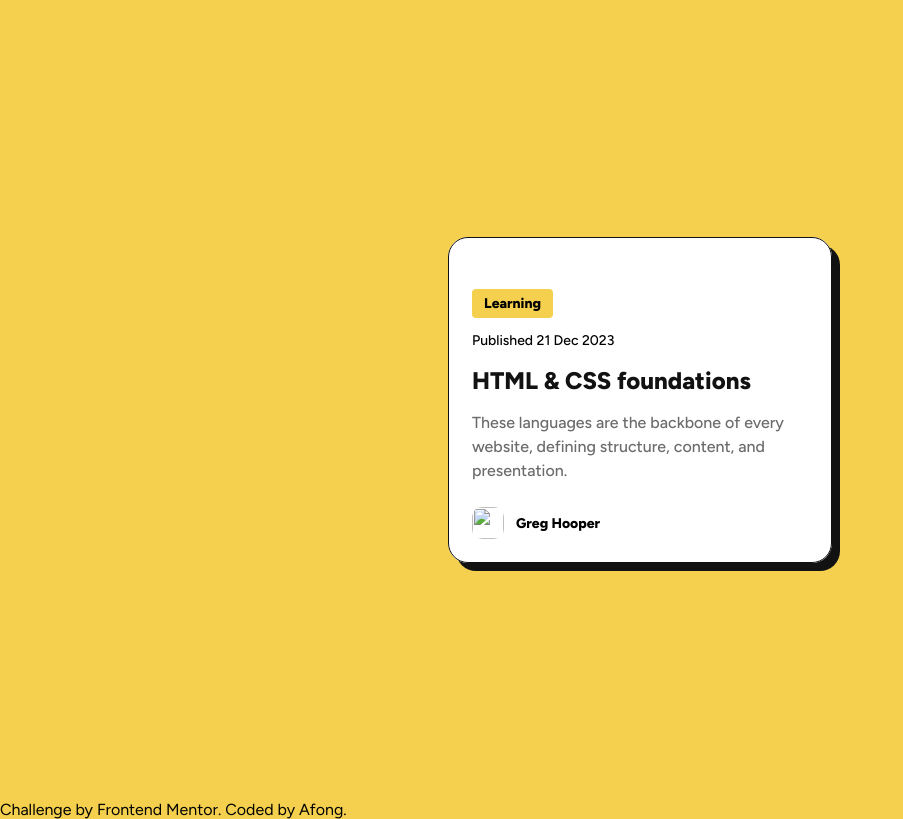
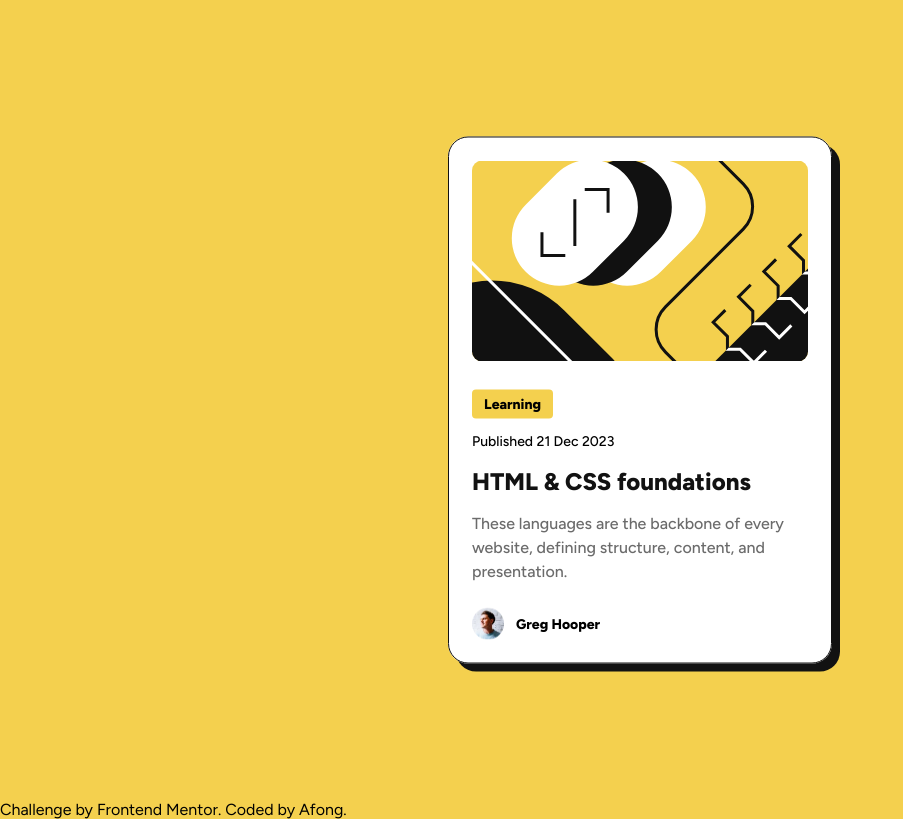
Before and after one commit to Afonguwu/Frontend-Mentor-Practice, a plain HTML site: page blog-preview-card-main/index.html in a window 1280 px wide. Shown: the whole page, without its empty margins (0-903 px from the left). Drawn offline with Linux system fonts and the light colour scheme; the site is published under a folder, as on GitHub Pages, so addresses that start at the root find nothing.

Commit message:
Update index.html

```diff
--- a/blog-preview-card-main/index.html
+++ b/blog-preview-card-main/index.html
@@ -20,7 +20,7 @@
       <div class="card">
         <img
           class="mb-24"
-          src="/assets/images/illustration-article.svg"
+          src="assets/images/illustration-article.svg"
           alt=""
         />
         <div class="mb-24">
@@ -35,7 +35,7 @@
           </p>
         </div>
         <div class="avatar-block">
-          <img src="/assets/images/image-avatar.webp" alt="" />
+          <img src="assets/images/image-avatar.webp" alt="" />
           <p class="font-text-sm-b">Greg Hooper</p>
         </div>
       </div>
```
